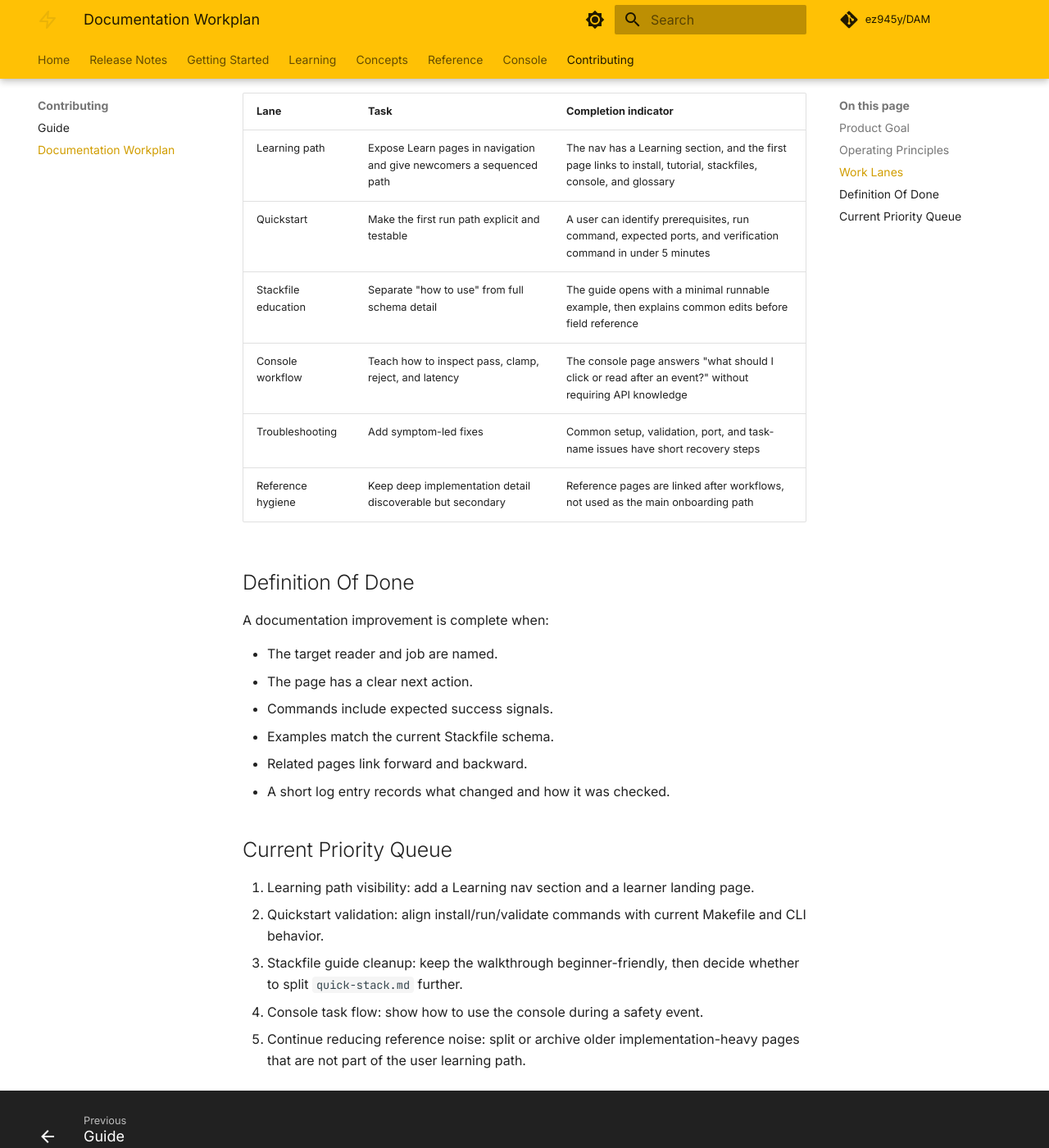
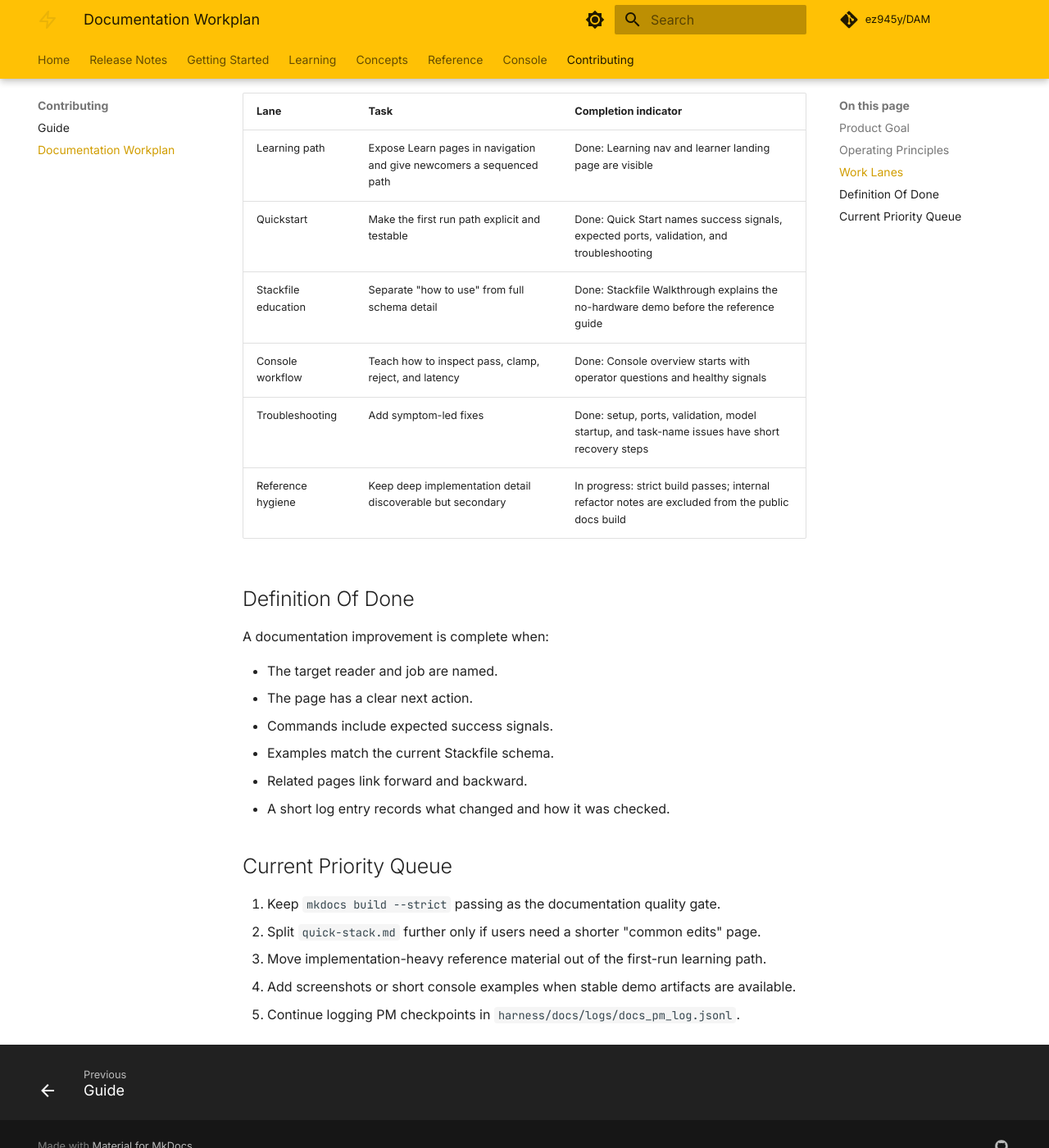
Before and after one commit to ez945y/DAM, an MkDocs documentation site: the page built from docs/documentation-workplan.md, in a window 1280 px wide and 1400 px high, scrolled down 691 px. Shown: the whole window at 82% size. Built offline with MkDocs 1.6.1 and Material for MkDocs 9.7.7, drawn with Linux system fonts in a browser that asks for light colours; comment, search, counter and statistics services are not loaded.

Commit message:
feat: document docs governance status

```diff
--- a/docs/documentation-workplan.md
+++ b/docs/documentation-workplan.md
@@ -18,12 +18,12 @@ Help a new DAM user go from "what is this?" to "I can run a demo, read a guard d
 
 | Lane | Task | Completion indicator |
 |------|------|----------------------|
-| Learning path | Expose Learn pages in navigation and give newcomers a sequenced path | The nav has a Learning section, and the first page links to install, tutorial, stackfiles, console, and glossary |
-| Quickstart | Make the first run path explicit and testable | A user can identify prerequisites, run command, expected ports, and verification command in under 5 minutes |
-| Stackfile education | Separate "how to use" from full schema detail | The guide opens with a minimal runnable example, then explains common edits before field reference |
-| Console workflow | Teach how to inspect pass, clamp, reject, and latency | The console page answers "what should I click or read after an event?" without requiring API knowledge |
-| Troubleshooting | Add symptom-led fixes | Common setup, validation, port, and task-name issues have short recovery steps |
-| Reference hygiene | Keep deep implementation detail discoverable but secondary | Reference pages are linked after workflows, not used as the main onboarding path |
+| Learning path | Expose Learn pages in navigation and give newcomers a sequenced path | Done: Learning nav and learner landing page are visible |
+| Quickstart | Make the first run path explicit and testable | Done: Quick Start names success signals, expected ports, validation, and troubleshooting |
+| Stackfile education | Separate "how to use" from full schema detail | Done: Stackfile Walkthrough explains the no-hardware demo before the reference guide |
+| Console workflow | Teach how to inspect pass, clamp, reject, and latency | Done: Console overview starts with operator questions and healthy signals |
+| Troubleshooting | Add symptom-led fixes | Done: setup, ports, validation, model startup, and task-name issues have short recovery steps |
+| Reference hygiene | Keep deep implementation detail discoverable but secondary | In progress: strict build passes; internal refactor notes are excluded from the public docs build |
 
 ## Definition Of Done
 
@@ -38,8 +38,8 @@ A documentation improvement is complete when:
 
 ## Current Priority Queue
 
-1. Learning path visibility: add a Learning nav section and a learner landing page.
-2. Quickstart validation: align install/run/validate commands with current Makefile and CLI behavior.
-3. Stackfile guide cleanup: keep the walkthrough beginner-friendly, then decide whether to split `quick-stack.md` further.
-4. Console task flow: show how to use the console during a safety event.
-5. Continue reducing reference noise: split or archive older implementation-heavy pages that are not part of the user learning path.
+1. Keep `mkdocs build --strict` passing as the documentation quality gate.
+2. Split `quick-stack.md` further only if users need a shorter "common edits" page.
+3. Move implementation-heavy reference material out of the first-run learning path.
+4. Add screenshots or short console examples when stable demo artifacts are available.
+5. Continue logging PM checkpoints in `harness/docs/logs/docs_pm_log.jsonl`.
--- a/mkdocs.yml
+++ b/mkdocs.yml
@@ -6,6 +6,10 @@ repo_name: ez945y/DAM
 edit_uri: edit/main/docs/
 exclude_docs: |
   refactor-guard-pipeline.md
+not_in_nav: |
+  DAM_Development_Plan.md
+  DAM_LLM_System_Prompt.md
+  DAM_Specification_zh.md
 
 theme:
   name: material
```
Also changed, not shown: 1 other file.
